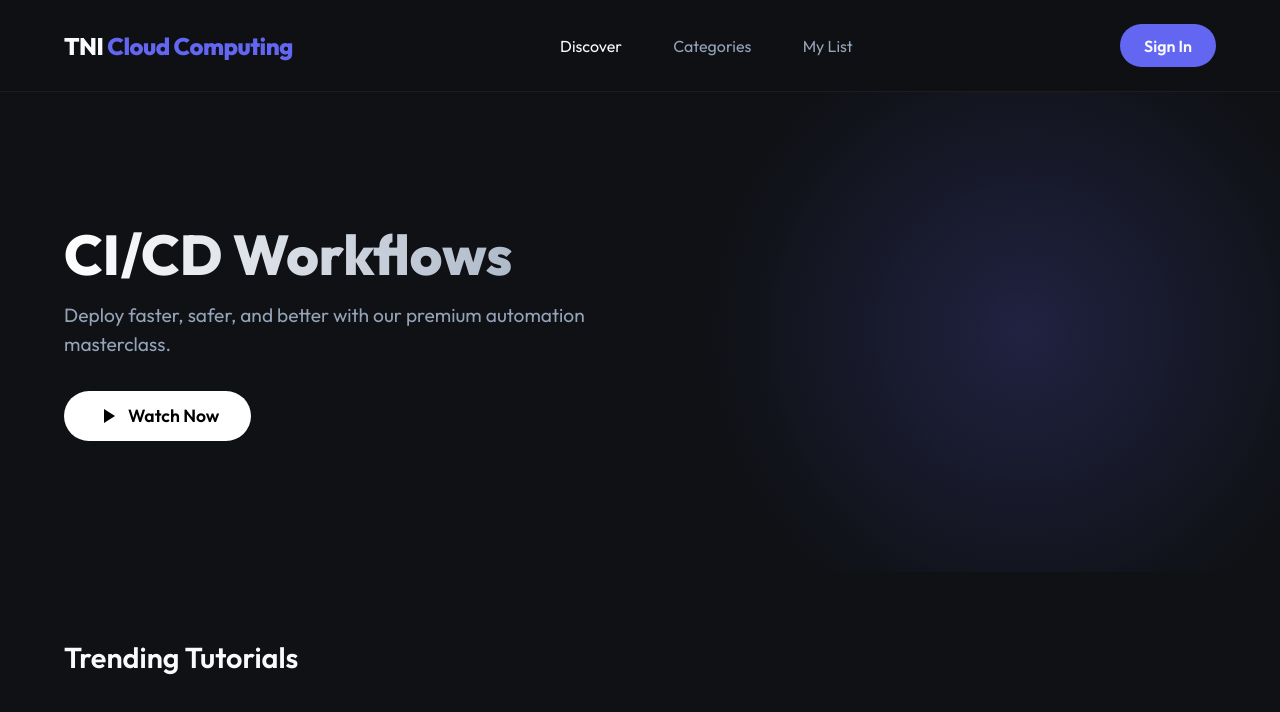
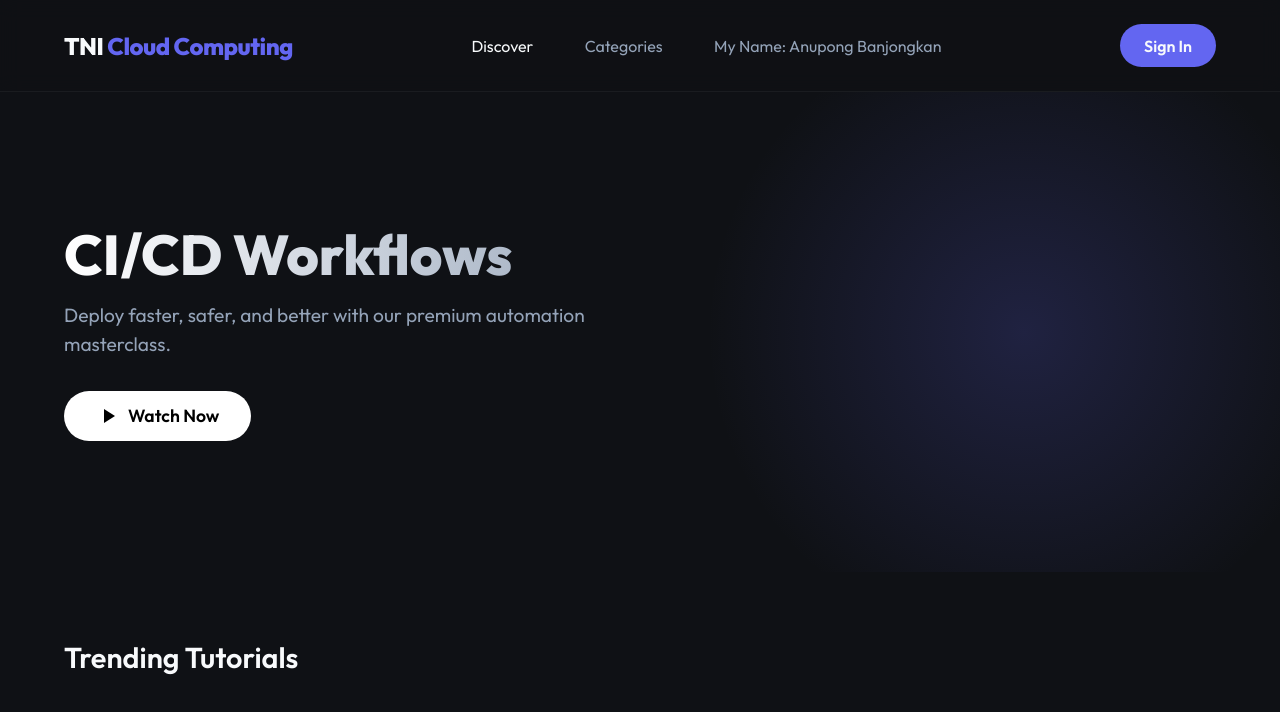
Before and after one commit to abanjong/cicd-nodejs-app, a website: page public/index.html in a window 1280 px wide. Drawn offline with Linux system fonts and the light colour scheme; no server answers.

Commit message:
update code myname

```diff
--- a/public/index.html
+++ b/public/index.html
@@ -13,7 +13,7 @@
         <div class="nav-links">
             <a href="#" class="active">Discover</a>
             <a href="#">Categories</a>
-            <a href="#">My List</a>
+            <a href="#">My Name: <span>Anupong Banjongkan</span></a>
         </div>
         <div class="profile-btn">Sign In</div>
     </nav>
```
